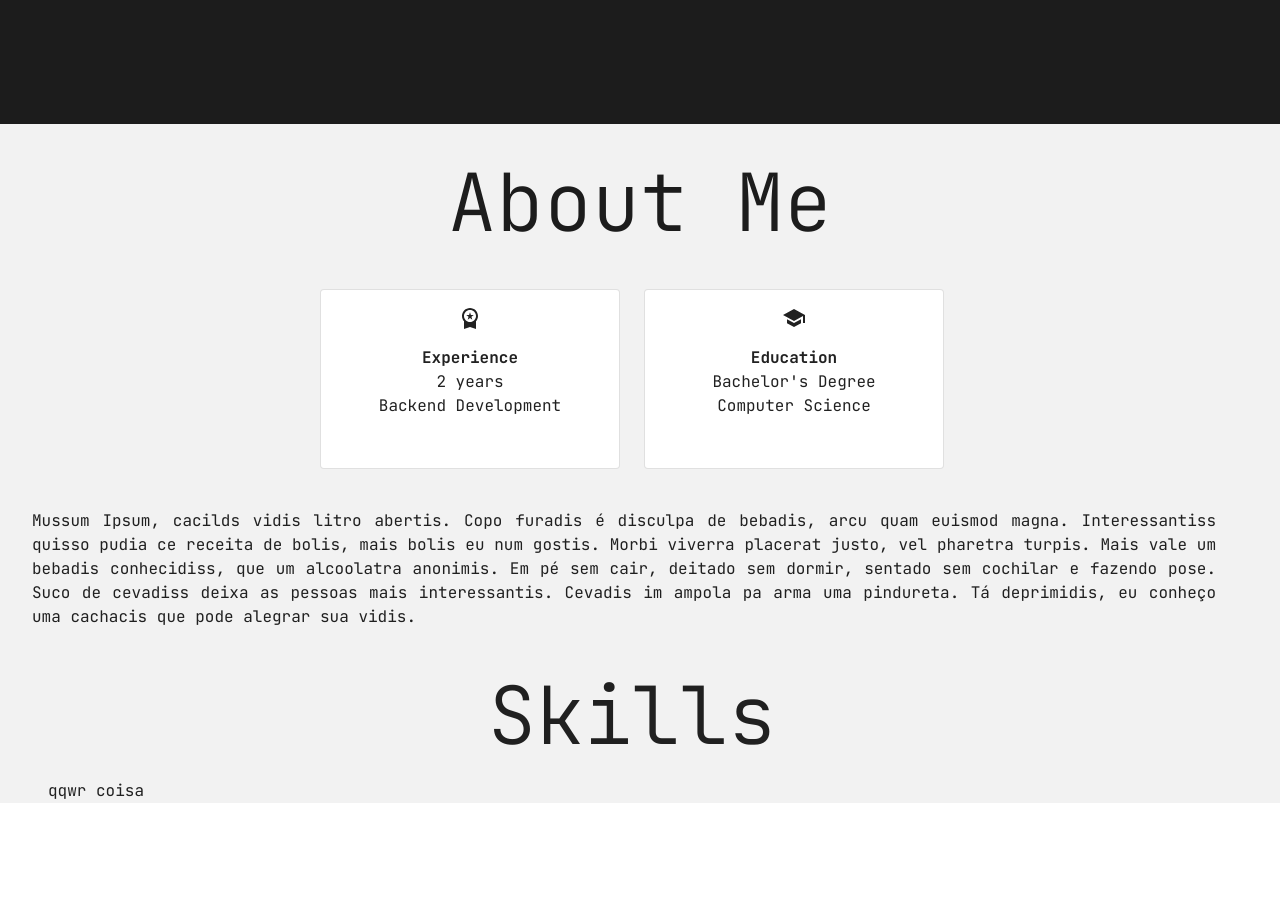
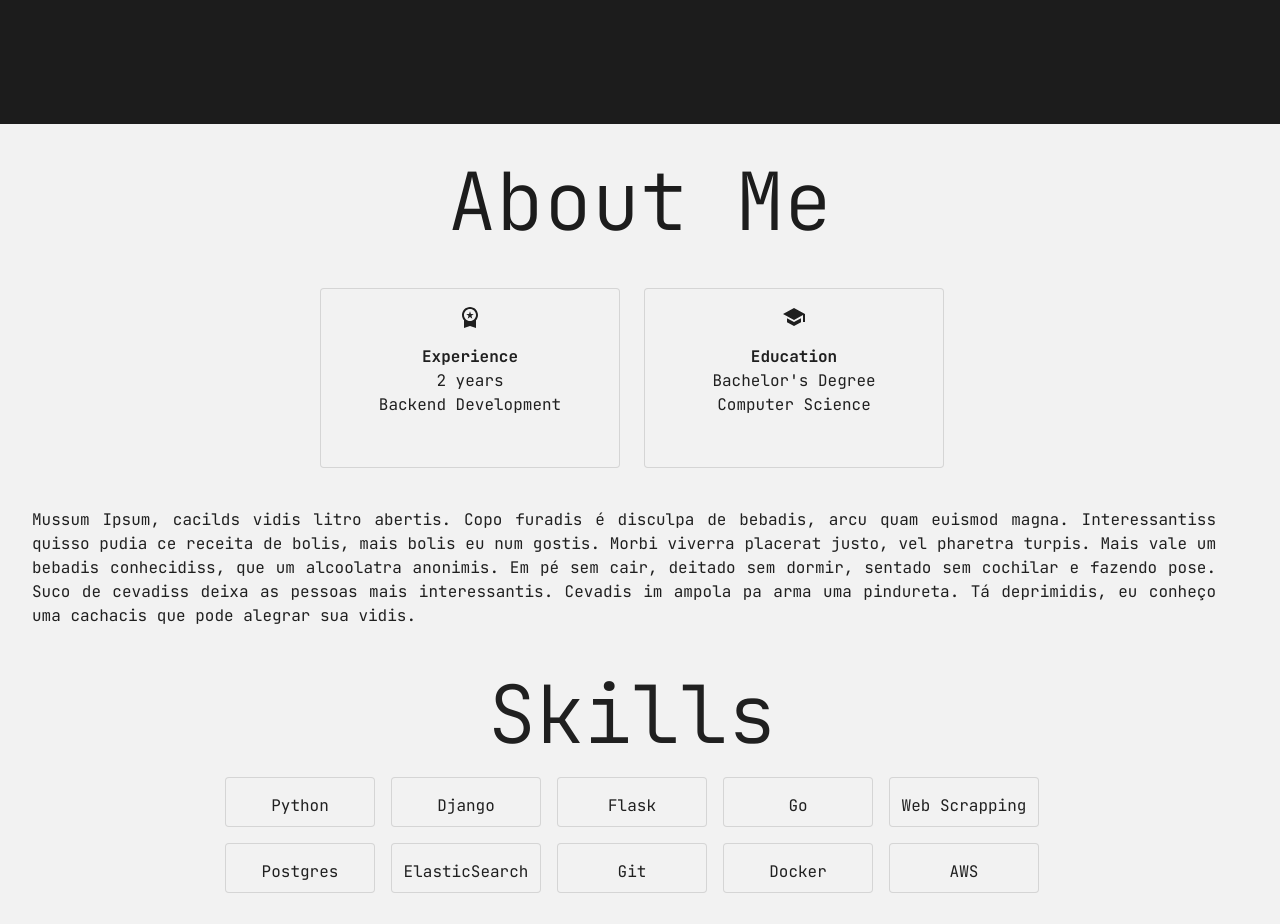
Before and after one commit to lucasfrr/lf-portfolio, a React (Vite) app: page / in a window 1280 px wide. Shown: the part 740-1664 px from the top of the page. Before the commit the page ends 1543 px from the top, so only its background shows below. Built offline with nearby package versions, Linux system fonts and the light colour scheme.

Commit message:
wip: add exibithion of tech skills

```diff
--- a/src/pages/sections/About/About.tsx
+++ b/src/pages/sections/About/About.tsx
@@ -1,4 +1,4 @@
-import { Box, Card, CardContent, Container, Grid, styled, Typography } from "@mui/material"
+import { Box, Card, CardContent, Container, Grid, Paper, Stack, styled, Typography } from "@mui/material"
 import WorkspacePremiumIcon from '@mui/icons-material/WorkspacePremium';
 import SchoolIcon from '@mui/icons-material/School';
 
@@ -17,6 +17,7 @@ const About = () => {
             }
         },
         [theme.breakpoints.up("md")]: {
+            height: "100vh",
             h1: {
                 fontSize: "80px"
             },
@@ -24,6 +25,13 @@ const About = () => {
                 fontSize: "30px"
             }
         }
+    }))
+
+    const StyledPaper = styled(Paper)(({ theme }) => ({
+        width: 150,
+        height: 50,
+        textAlign: "center",
+        backgroundColor: theme.palette.secondary.main
     }))
 
     return (
@@ -34,14 +42,14 @@ const About = () => {
                     <Grid container spacing={2}>
 
                         <Grid item xs={12}>
-                            <Typography color="primary.main" variant="h1" textAlign="center" pt={4}>
+                            <Typography color="primary.main" variant="h1" textAlign="center">
                                 About Me
                             </Typography>
                         </Grid>
                         <Grid container pt={5} display="flex" justifyContent="center" spacing={3}>
 
                             <Grid item>
-                                <Card sx={{ width: 300, height: 180 }} variant="outlined">
+                                <Card sx={{ width: 300, height: 180, backgroundColor: "#F2F2F2"}} variant="outlined">
                                     <CardContent>
                                         <Box display="flex" alignItems="center" justifyContent="center">
                                             <WorkspacePremiumIcon />
@@ -54,7 +62,7 @@ const About = () => {
                             </Grid>
 
                             <Grid item>
-                                <Card sx={{ width: 300, height: 180 }} variant="outlined">
+                                <Card sx={{ width: 300, height: 180, backgroundColor: "#F2F2F2"}} variant="outlined">
                                     <CardContent>
                                         <Box display="flex" alignItems="center" justifyContent="center">
                                             <SchoolIcon />
@@ -83,8 +91,36 @@ const About = () => {
                                 <Typography variant="h1" textAlign="center" pt={5}>Skills</Typography>
                             </Grid>
 
-                            <Grid item>
-                                qqwr coisa
+                            <Grid item md={12} xs={4} display="flex" justifyContent="center">
+                                <Stack direction="row" alignItems="center" spacing={2}>
+                                    <StyledPaper variant="outlined">
+                                        <Typography pt={2}>Python</Typography>
+                                    </StyledPaper>
+                                    <StyledPaper variant="outlined">
+                                        <Typography pt={2}>Django</Typography>
+                                    </StyledPaper><StyledPaper variant="outlined">
+                                        <Typography pt={2}>Flask</Typography>
+                                    </StyledPaper><StyledPaper variant="outlined">
+                                        <Typography pt={2}>Go</Typography>
+                                    </StyledPaper><StyledPaper variant="outlined">
+                                        <Typography pt={2}>Web Scrapping</Typography>
+                                    </StyledPaper>
+                                </Stack>
+                            </Grid>
+                            <Grid item md={12} xs={4} display="flex" justifyContent="center">
+                                <Stack direction="row" alignItems="center" spacing={2}>
+                                <StyledPaper variant="outlined">
+                                        <Typography pt={2}>Postgres</Typography>
+                                    </StyledPaper><StyledPaper variant="outlined">
+                                        <Typography pt={2}>ElasticSearch</Typography>
+                                    </StyledPaper><StyledPaper variant="outlined">
+                                        <Typography pt={2}>Git</Typography>
+                                    </StyledPaper><StyledPaper variant="outlined">
+                                        <Typography pt={2}>Docker</Typography>
+                                    </StyledPaper><StyledPaper variant="outlined">
+                                        <Typography pt={2}>AWS</Typography>
+                                    </StyledPaper>
+                                </Stack>
                             </Grid>
 
                         </Grid>
```
